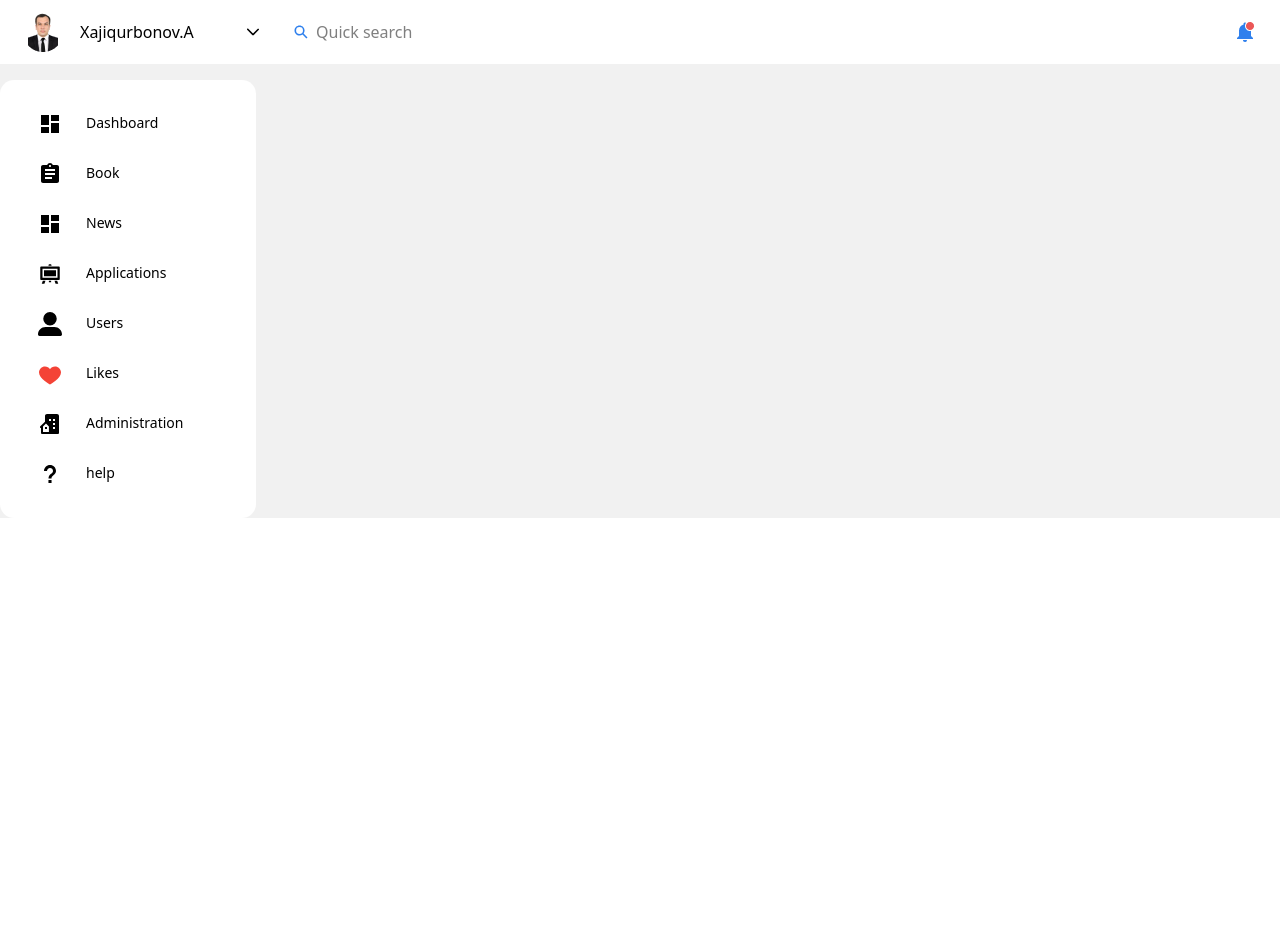
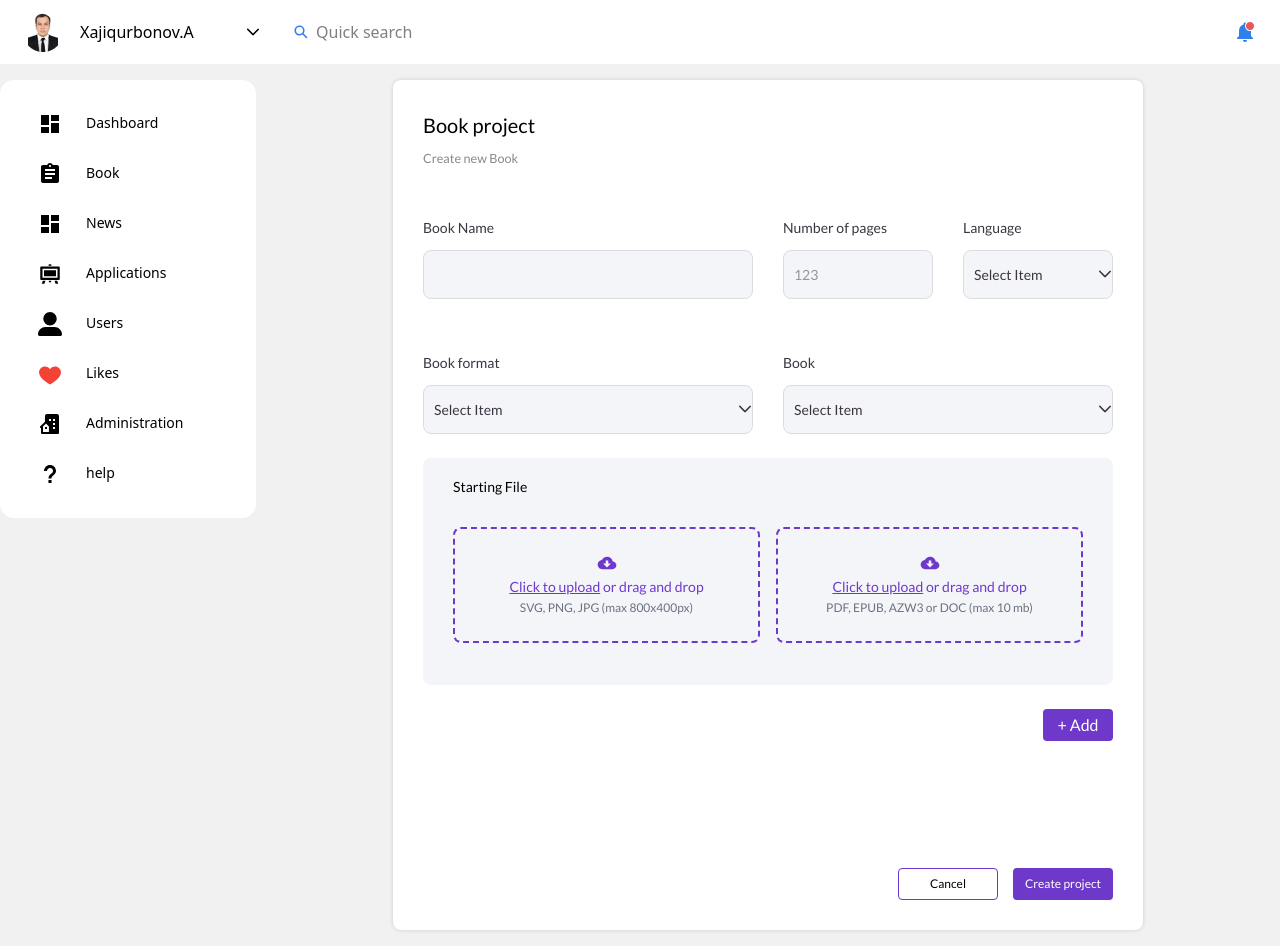
Before and after one commit to BKDR01/Books-Admin-workPlase, a React (Vite) app: page /book in a window 1280 px wide. Before the commit the page ends 800 px from the top, so only its background shows below. Built offline with nearby package versions, Linux system fonts and the light colour scheme.

Commit message:
Books from

```diff
--- a/src/Pages/Book/Book.jsx
+++ b/src/Pages/Book/Book.jsx
@@ -1,11 +1,171 @@
-import React from 'react'
+import React, { useState } from 'react';
+import { Dropdown } from 'primereact/dropdown';
+import { IoMdCloudDownload } from "react-icons/io";
+
+const FormBlock = ({ index, items, format, books, handleFileAdd, handleFileRemove, files }) => {
+  const [selectedItem, setSelectedItem] = useState(null);
+  const [selectedFrom, setSelectedFrom] = useState(null);
+  const [selectedBook, setSelectedBook] = useState(null);
+
+  return (
+    <div className="mt-[24px] pt-[24px]">
+      <div className="flex items-center justify-between flex-wrap">
+        <label className="flex flex-wrap w-[330px] gap-[12px] text-[#3A3541] text-[14px]">
+          Book Name
+          <input type="text" className="w-[330px] py-[13px] pl-[10px] text-[14px] rounded-[8px] bg-[#F4F5F9] border border-[#DBDCDE] focus:outline-0" />
+        </label>
+
+        <label className="flex flex-wrap w-[150px] gap-[12px] text-[#3A3541] text-[14px]">
+          Number of pages
+          <input type="number" className="w-[150px] py-[13px] pl-[10px] text-[14px] rounded-[8px] bg-[#F4F5F9] border border-[#DBDCDE] focus:outline-0" placeholder="123" />
+        </label>
+
+        <label className="flex flex-wrap w-[150px] gap-[12px] text-[#3A3541] text-[14px]">
+          Language
+          <Dropdown
+            value={selectedItem}
+            onChange={(e) => setSelectedItem(e.value)}
+            options={items}
+            placeholder="Select Item"
+            className="w-[150px] py-[13px] pl-[10px] text-[14px] rounded-[8px] bg-[#F4F5F9] border border-[#DBDCDE] focus:outline-0"
+          />
+        </label>
+
+        <div className="w-[100%] flex gap-[30px] mt-[53px]">
+          <label className="flex flex-wrap w-[330px] gap-[12px] text-[#3A3541] text-[14px]">
+            Book format
+            <Dropdown
+              value={selectedFrom}
+              onChange={(e) => setSelectedFrom(e.value)}
+              options={format}
+              placeholder="Select Item"
+              className="w-[330px] py-[13px] pl-[10px] text-[14px] rounded-[8px] bg-[#F4F5F9] border border-[#DBDCDE] focus:outline-0"
+            />
+          </label>
+
+          <label className="flex flex-wrap w-[330px] gap-[12px] text-[#3A3541] text-[14px]">
+            Book
+            <Dropdown
+              value={selectedBook}
+              onChange={(e) => setSelectedBook(e.value)}
+              options={books}
+              placeholder="Select Item"
+              className="w-[330px] py-[13px] pl-[10px] text-[14px] rounded-[8px] bg-[#F4F5F9] border border-[#DBDCDE] focus:outline-0"
+            />
+          </label>
+        </div>
+      </div>
+
+      <div className='mt-[24px] bg-[#F4F5F9] rounded-[8px] w-[100%] px-[30px] py-[18px]'>
+        <p className="text-[14px] mb-[30px]">Starting File</p>
+        <div className="grid md:grid-cols-2 gap-4 mb-6">
+          <label className="border-2 border-dashed border-[#6E39CB] rounded-lg p-6 text-center cursor-pointer hover:bg-[#6E39CB]/5">
+            <input type="file" accept="image/*" className="hidden" onChange={(e) => handleFileAdd(index, e.target.files[0])} />
+            <p className="text-[#6E39CB] text-xl mb-1 flex justify-center"><IoMdCloudDownload /></p>
+            <p className="text-sm text-[#6E39CB]">
+              <span className="underline font-medium">Click to upload</span> or drag and drop<br />
+              <span className="text-xs text-gray-500">SVG, PNG, JPG (max 800x400px)</span>
+            </p>
+          </label>
+
+          <label className="border-2 border-dashed border-[#6E39CB] rounded-lg p-6 text-center cursor-pointer hover:bg-[#6E39CB]/5">
+            <input type="file" accept=".pdf,.epub,.azw3,.doc" className="hidden" onChange={(e) => handleFileAdd(index, e.target.files[0])} />
+            <p className="text-[#6E39CB] text-xl mb-1 flex justify-center"><IoMdCloudDownload /></p>
+            <p className="text-sm text-[#6E39CB]">
+              <span className="underline font-medium">Click to upload</span> or drag and drop<br />
+              <span className="text-xs text-gray-500">PDF, EPUB, AZW3 or DOC (max 10 mb)</span>
+            </p>
+          </label>
+        </div>
+
+        {files[index] && files[index].length > 0 && (
+          <div className="mb-6 space-y-2">
+            {files[index].map((file, idx) => (
+              <div key={idx} className="flex items-center justify-between px-4 py-2 bg-gray-500 rounded-lg">
+                <span className="text-sm text-white truncate w-64">{file.name}</span>
+                <button onClick={() => handleFileRemove(index, idx)} className="text-red-500 hover:text-red-700">X</button>
+              </div>
+            ))}
+          </div>
+        )}
+      </div>
+    </div>
+  );
+};
 
 const Book = () => {
-    return (
-        <div>
+  const [formList, setFormList] = useState([{}]);
+  const [files, setFiles] = useState({});
 
+  const items = [
+    { label: 'Uzbekcha', value: 'uz' },
+    { label: 'Ruscha', value: 'ru' },
+    { label: 'Inglizcha', value: 'en' },
+    { label: 'Arabcha', value: 'ar' },
+  ];
+
+  const format = [
+    { label: 'PDF', value: 'pdf' },
+    { label: 'SVG', value: 'svg' },
+    { label: 'PNG', value: 'png' },
+    { label: 'JPG', value: 'jpg' },
+  ];
+
+  const books = [
+    { label: 'Baddiy adabiyotlar' },
+    { label: 'Rus adabiyotlar' },
+    { label: 'O’zbek adabiyotlari' },
+    { label: 'Prezident asarlari' },
+    { label: 'Hikoyalar' },
+  ];
+
+  const handleAdd = () => {
+    setFormList([...formList, {}]);
+  };
+
+  const handleFileAdd = (formIndex, file) => {
+    const updated = { ...files };
+    updated[formIndex] = [...(updated[formIndex] || []), file];
+    setFiles(updated);
+  };
+
+  const handleFileRemove = (formIndex, fileIndex) => {
+    const updated = { ...files };
+    updated[formIndex].splice(fileIndex, 1);
+    setFiles({ ...updated });
+  };
+
+  return (
+    <div className="w-[750px] p-[30px] rounded-[8px] bg-white shadow-[0_0_4px_0_#00000026] mx-auto font-[Lato]">
+      <div>
+        <h2 className="text-[20px] font-medium">Book project</h2>
+        <p className="text-[12.64px] text-[#89868D] mt-[10px]">Create new Book</p>
+      </div>
+
+      {formList.map((_, index) => (
+        <FormBlock
+          key={index}
+          index={index}
+          items={items}
+          format={format}
+          books={books}
+          handleFileAdd={handleFileAdd}
+          handleFileRemove={handleFileRemove}
+          files={files}
+        />
+      ))}
+
+      <div className='mt-[24px] flex justify-end'>
+        <div className='w-[215px] flex justify-end flex-wrap'>
+          <button onClick={handleAdd} className='w-[70px] h-[32px] text-white bg-[#6E39CB] rounded-[4px]'>+ Add</button>
+          <div className='w-[215px] flex gap-[15px] mt-[127px]'>
+            <button className='w-[100px] h-[32px] text-[12px] rounded-[4px] border border-[#6E39CB]'>Cancel</button>
+            <button className='w-[100px] h-[32px] text-[12px] rounded-[4px] bg-[#6E39CB] text-white'>Create project</button>
+          </div>
         </div>
-    )
-}
+      </div>
+    </div>
+  );
+};
 
-export default Book
+export default Book;
--- a/src/index.css
+++ b/src/index.css
@@ -1,4 +1,6 @@
+@import url('https://fonts.googleapis.com/css2?family=Lato:ital,wght@0,100;0,300;0,400;0,700;0,900;1,100;1,300;1,400;1,700;1,900&display=swap');
 @import "tailwindcss";
+
 
 .p-dropdown-items {
   border-radius: 14px !important;
```
